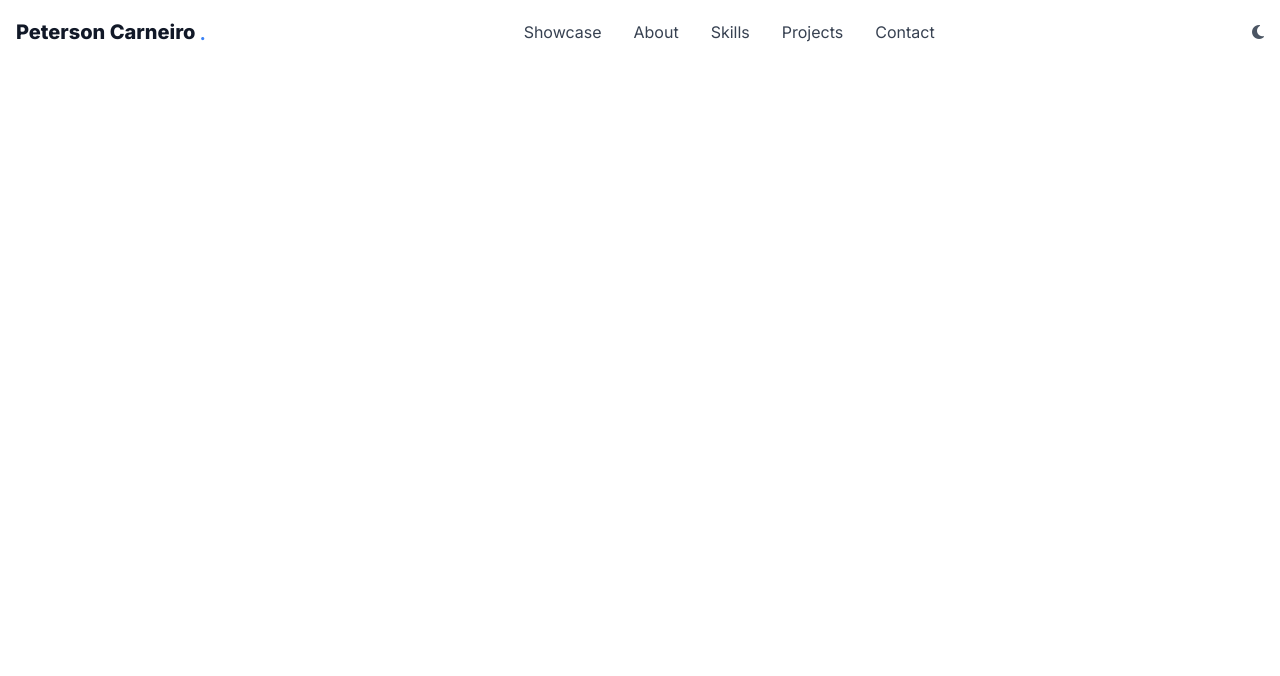
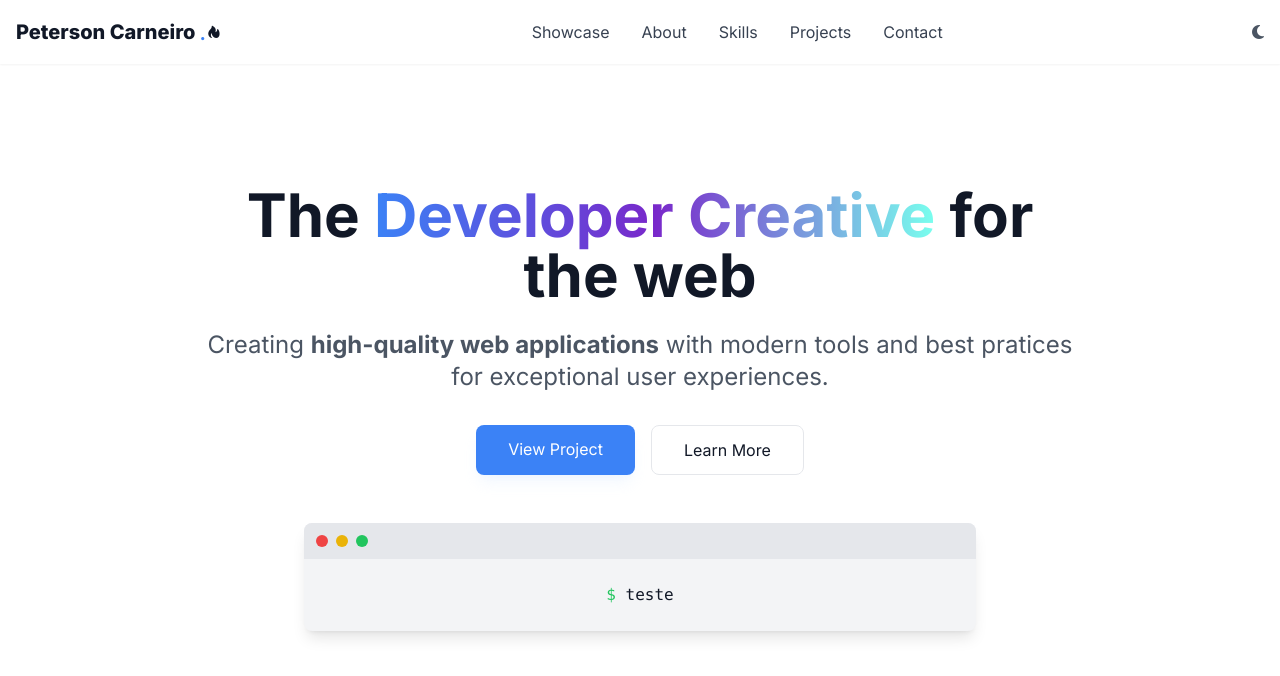
Before and after one commit to PetersonCarneiro/Site_PetersonPrestesCarneiro, a website: page public/index.html in a window 1280 px wide. Drawn offline with nearby package versions, Linux system fonts and the light colour scheme.

Commit message:
feat: hero section

```diff
--- a/public/index.html
+++ b/public/index.html
@@ -5,6 +5,7 @@
     <meta name="viewport" content="width=device-width, initial-scale=1.0">
     <meta name="theme-color" content="#0070f3">
     <meta name="description" content="Frontend Developer Portfolio - PetersonCarneiro">
+    <link href='https://unpkg.com/boxicons@2.1.4/css/boxicons.min.css' rel='stylesheet'>
     <link rel="stylesheet" href="build/tailwind.css">
     <link rel="stylesheet" href="https://cdnjs.cloudflare.com/ajax/libs/font-awesome/6.7.2/css/all.min.css">
     <link rel="preconnect" href="https://fonts.googleapis.com">
@@ -23,6 +24,8 @@
           <div class="flex items-center">
             <span class="text-xl font-extrabold">Peterson Carneiro</span>
             <span class="text-primary text-2xl ml-1">.</span>
+            <i class='bx bxs-hot'></i>
+            <i class='bx  bxs-alien'  ></i>
           </div>
           <ul class="hidden md:flex space-x-8">
             <li><a href="#features" class="text-gray-700 dark:text-gray-300 hover:text-primary dark:hover:text-primary transition-colors">Showcase</a></li>
@@ -46,5 +49,46 @@
         </nav>
       </div>
     </header>
+    <section id="hero" class="min-h-screen flex items-center pt-20 pb-16 relative overflow-hidden">
+      <div class="container mx-auto px-4">
+        <div class="max-w-4xl mx-auto text-center">
+          <h1 class="text-6xl font-bold mb-6">
+            The <span class="bg-gradient-to-r from-primary via-secundary to-accent bg-clip-text text-transparent">Developer Creative</span> for the web
+          </h1>
+          <p class="text-2xl text-gray-600 dark:text-gray-400 mb-8">
+            Creating <strong> high-quality web applications</strong> with modern tools and best pratices for exceptional user experiences.
+          </p>
+          <div class="flex flex-col sm:flex-row gap-4 justify-center mb-12">
+            <a href="#projects" class="px-8 py-3 bg-primary
+            text-white rounded-lg shadow-lg hover:bg-blue-600 trasition-all duration-300 transform hover:-translate-y-l
+            hover:shadow-blue-300/30
+            dark:hover:shadow-blue-500/20
+            shadow-blue-200/20
+            dark:shadow-blue-700/10">
+              View Project
+            </a>
+            <a href="#about" class="px-8 py-3 bg-white
+            dark:bg-dark-background-secundary text-gray-900
+            dark:text-white border vorder-gray-200
+            dark:border-gray-700 rounded-lg
+            hover:border-gray-900">Learn More</a>
+          </div>
+          <div class="bg-gray-100 dark:bg-dark-background-secundary rounded-lg overflow-hidden shadow-lg max-w-2xl mx-auto" id="terminal-container">
+            <div class="flex items-center space-x-2 p-3 bg-gray-200 dark:bg-dark-background">
+              <span class="w-3 h-3 rounded-full bg-red-500"></span>
+              <span class="w-3 h-3 rounded-full bg-yellow-500"></span>
+              <span class="w-3 h-3 rounded-full bg-green-500"></span>
+            </div>
+            <div class="p-6 font-mono terminal-content">
+                <span class="text-green-500">$</span>
+                <span class="command-text text-gray-900 dark:text-white">
+                  teste
+                </span>
+            </div>
+          </div>
+        </div>
+      </div>
+    </section>
+
   </body>
 </html>
--- a/tailwind.config.js
+++ b/tailwind.config.js
@@ -4,46 +4,44 @@ module.exports = {
   darkMode: 'class',
   theme: {
     extend: {
-        colors:{
+      colors: {
         primary: '#3b82f6',
         secundary: '#7928ca',
-          accent: '#79ffel',
-          dark:{
+        accent: '#79ffee', // corrigido valor inválido
+        dark: {
           secundary: '#7928ca',
-            accent: '#79ffel',
+          accent: '#79ffee',
           text: '#fff',
           'text-secundary': '#888',
           background: '#000',
           'background-secundary': '#111',
-            'background-tertiary':'#171717',
+          'background-tertiary': '#171717',
           border: '#333',
+        }
+      },
+      fontFamily: {
+        sans: ['Inter', 'sans-serif'],
+      },
+      boxShadow: {
+        custom: '0 4px 14px rgba(0,0,0,0.1)',
+        dark: '0 4px 14px rgba(0,0,0,0.25)'
+      },
+      animation: {
+        morph: 'morph 8s ease-in-out infinite',
+        'pulse-slow': 'pulse 10s infinite',
+      },
+      keyframes: {
+        morph: {
+          '0%': { borderRadius: '60% 40% 30% 70% / 60% 30% 70% 40%' },
+          '50%': { borderRadius: '30% 60% 70% 40% / 50% 60% 30% 60%' },
+          '100%': { borderRadius: '60% 40% 30% 70% / 60% 30% 70% 40%' },
+        },
+        pulse: {
+          '0%, 100%': { transform: 'scale(1)' },
+          '50%': { transform: 'scale(1.05)' },
+        }
       }
     }
   },
-      fontFamily:{
-        sans: ['Inter','sans-serif'],
-      },
-      boxShadow:{
-        'custom': '0 4px 14px rgba(0,0,0,0.1)',
-        'dark': '0 4px 14px rgba(0,0,0,0.25)'
-      },
-      animation:{
-        'morph':'morpf 8s ease-in-out infinite',
-        'pulse-slow': 'pulse 10s infinite',
-      },
-
-    keyframes:{
-      morph:{
-        '0%': { borderRadius: '60% 40% 30% 70% / 60% 30% 70% 40%'},
-        '50%': { borderRadius: '30% 60% 70% 40% / 50% 60% 30% 60%'},
-        '100%': { borderRadius: '60% 40% 30% 70% / 60% 30% 70% 40%'},
-      },
-      pulse:{
-        '0%, 100%' : { transform: 'scale(1)'},
-        '50%': {transform: 'scale(1.05)'},
-      }
-    }
-
-    },
   plugins: [],
 }
```
Also changed, not shown: public/build/tailwind.css. Lines whose indentation alone changed are shown as unchanged.
